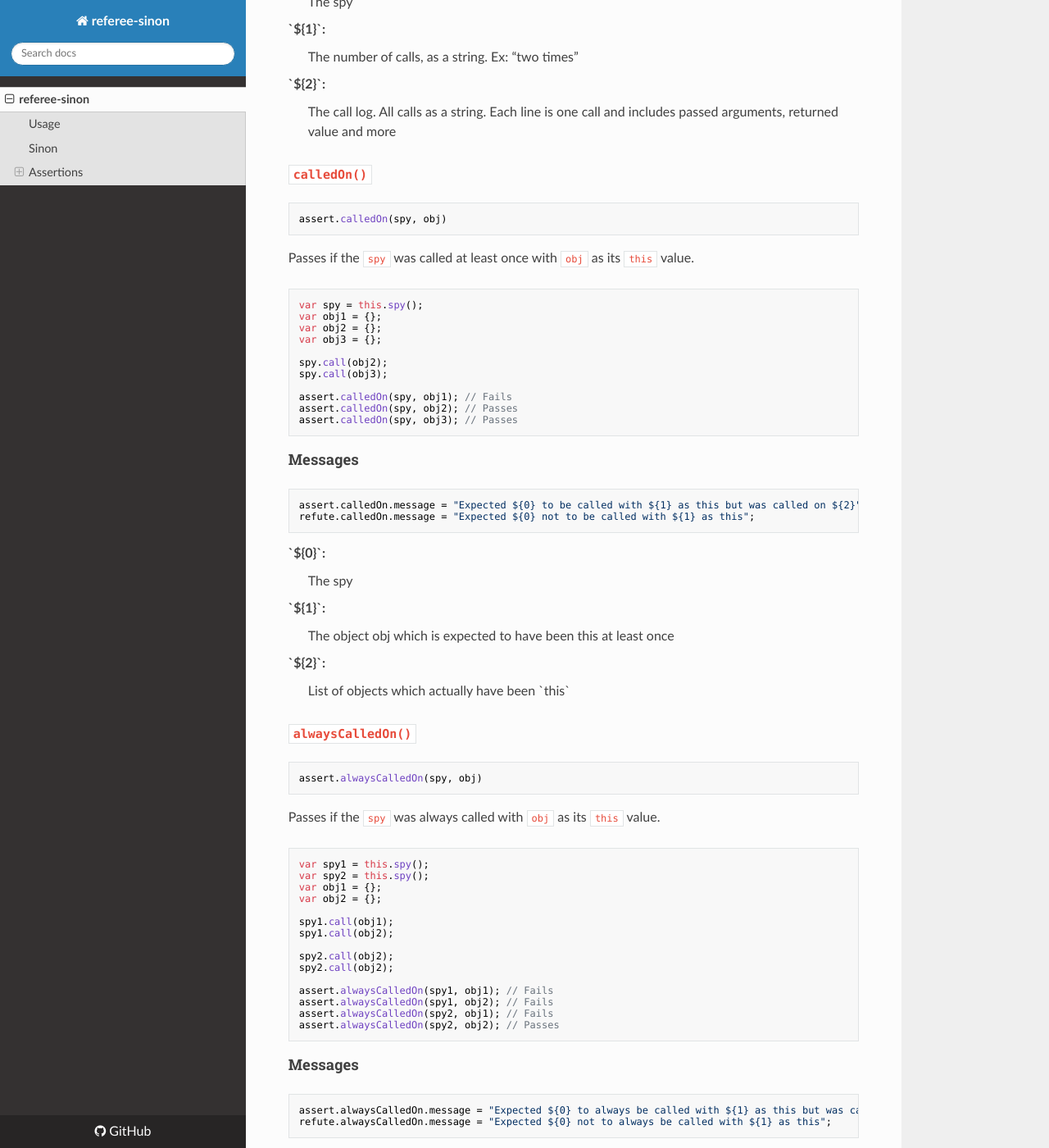
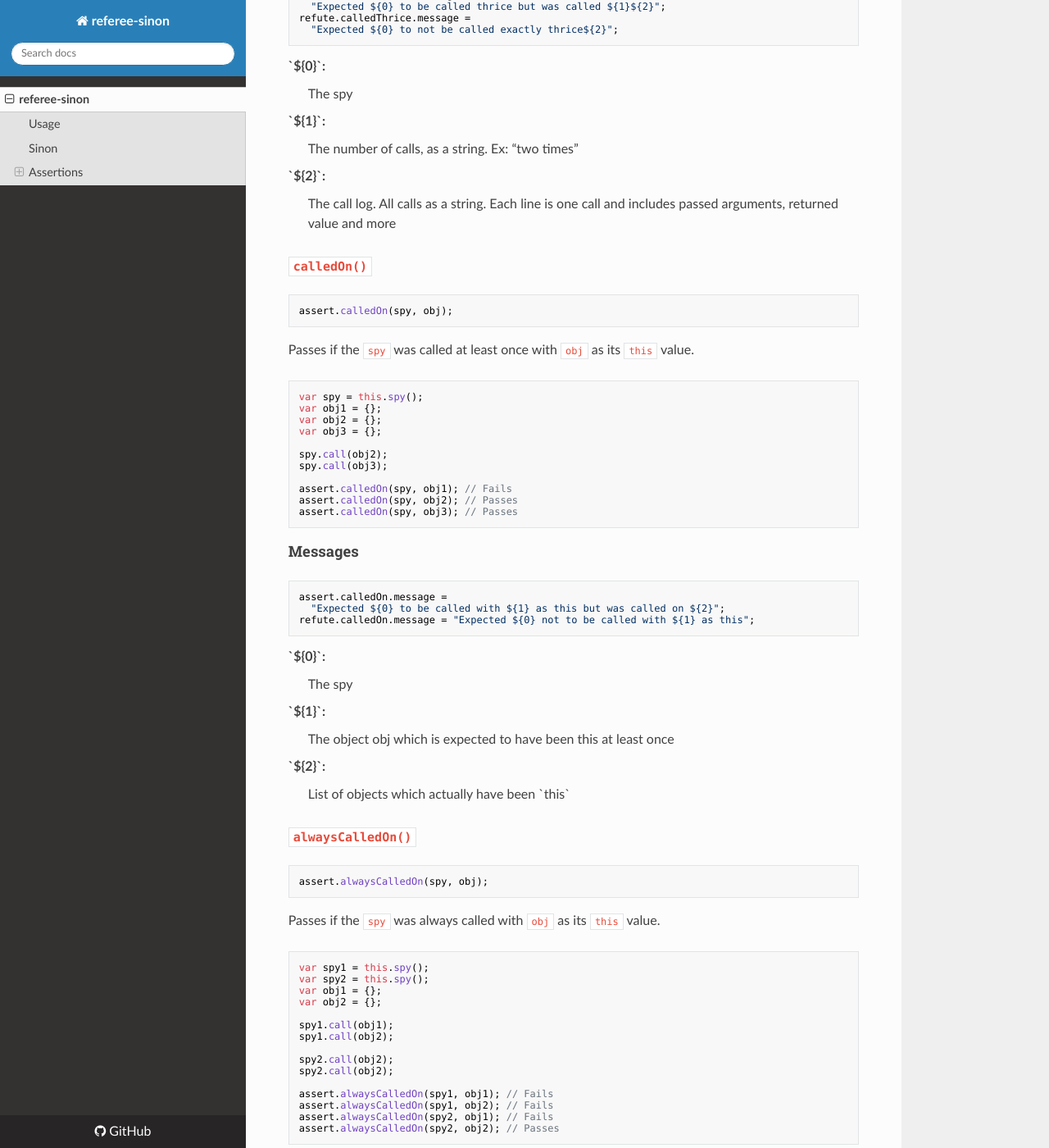
Before and after one commit to sinonjs/referee-sinon, an MkDocs documentation site: the page built from docs/index.md, in a window 1280 px wide and 1400 px high, scrolled down 5294 px. Shown: the whole window at 82% size. Built offline with MkDocs 1.6.1, drawn with Linux system fonts in a browser that asks for light colours; nearby versions of some CDN libraries; some of the changed text lies outside the part shown.

Commit message:
Format files using prettier@2

````diff
--- a/docs/index.md
+++ b/docs/index.md
@@ -1,7 +1,6 @@
 # referee-sinon
 
 Sinon.JS and the referee assertion library in one package.
-
 
 ## Usage
 
@@ -14,9 +13,9 @@
 ```js
 const referee = require("@sinonjs/referee-sinon");
 
-const assert = referee.assert
-const refute = referee.refute
-const sinon = referee.sinon
+const assert = referee.assert;
+const refute = referee.refute;
+const sinon = referee.sinon;
 ```
 
 Or, [if you can make use][compat] of [destructuring assignments][mdn]:
@@ -36,30 +35,30 @@
 
 The descriptions are for `assert`, but the corresponding failure messages for `refute` are also mentioned. For refute the behaviour is exactly opposite.
 
-*Overview:*
+_Overview:_
 
-* [`called()`](#called)
-* [`callCount()`](#callcount)
-* [`callOrder()`](#callorder)
-* [`calledOnce()`](#calledonce)
-* [`calledTwice()`](#calledtwice)
-* [`calledThrice()`](#calledthrice)
-* [`calledOn()`](#calledon)
-* [`alwaysCalledOn()`](#alwayscalledon)
-* [`calledWith()`](#calledwith)
-* [`calledWithNew()`](#calledwithnew)
-* [`alwaysCalledWith()`](alwayscalledwith)
-* [`alwaysCalledWithNew()`](alwayscalledwithnew)
-* [`calledOnceWith()`](#calledoncewith)
-* [`calledWithExactly()`](#calledwithexactly)
-* [`alwaysCalledWithExactly()`](#alwayscalledwithexactly)
-* [`threw()`](#threw)
-* [`alwaysThrew()`](#alwaysthrew)
+- [`called()`](#called)
+- [`callCount()`](#callcount)
+- [`callOrder()`](#callorder)
+- [`calledOnce()`](#calledonce)
+- [`calledTwice()`](#calledtwice)
+- [`calledThrice()`](#calledthrice)
+- [`calledOn()`](#calledon)
+- [`alwaysCalledOn()`](#alwayscalledon)
+- [`calledWith()`](#calledwith)
+- [`calledWithNew()`](#calledwithnew)
+- [`alwaysCalledWith()`](alwayscalledwith)
+- [`alwaysCalledWithNew()`](alwayscalledwithnew)
+- [`calledOnceWith()`](#calledoncewith)
+- [`calledWithExactly()`](#calledwithexactly)
+- [`alwaysCalledWithExactly()`](#alwayscalledwithexactly)
+- [`threw()`](#threw)
+- [`alwaysThrew()`](#alwaysthrew)
 
 ### `called()`
 
 ```js
-assert.called(spy)
+assert.called(spy);
 ```
 
 Fails if the `spy` has never been called.
@@ -79,7 +78,8 @@
 #### Messages
 
 ```js
-assert.called.message = "Expected ${0} to be called at least once but was never called";
+assert.called.message =
+  "Expected ${0} to be called at least once but was never called";
 ```
 
 <dl>
@@ -88,9 +88,9 @@
 </dl>
 
 ```js
-refute.called.message = "Expected ${0} to not be called but was called ${1}${2}";
+refute.called.message =
+  "Expected ${0} to not be called but was called ${1}${2}";
 ```
-
 
 <dl>
     <dt>`${0}`:</dt>
@@ -104,7 +104,7 @@
 ### `callCount()`
 
 ```js
-assert.callCount(spy, count)
+assert.callCount(spy, count);
 ```
 
 Fails if the `spy`'s `callCount` property is not exactly `count`
@@ -123,8 +123,10 @@
 #### Messages
 
 ```js
-assert.called.message = "Expected ${spyObj} to be called exactly ${expectedTimes} times, but was called ${actualTimes}";
-refute.called.message = "Expected ${spyObj} to not be called exactly ${expectedTimes} times"
+assert.called.message =
+  "Expected ${spyObj} to be called exactly ${expectedTimes} times, but was called ${actualTimes}";
+refute.called.message =
+  "Expected ${spyObj} to not be called exactly ${expectedTimes} times";
 ```
 
 <dl>
@@ -135,7 +137,6 @@
     <dt>`${actualTimes}`:</dt>
     <dd>The actual number of calls</dd>
 </dl>
-
 
 ### `callOrder()`
 
@@ -161,7 +162,8 @@
 #### Messages
 
 ```js
-assert.callOrder.message = "Expected ${expected} to be called in order but were called as ${actual}";
+assert.callOrder.message =
+  "Expected ${expected} to be called in order but were called as ${actual}";
 refute.callOrder.message = "Expected ${expected} not to be called in order";
 ```
 
@@ -172,11 +174,10 @@
     <dd>A string representation of the actual call order</dd>
 </dl>
 
-
 ### `calledOnce()`
 
 ```js
-assert.calledOnce(spy)
+assert.calledOnce(spy);
 ```
 
 Fails if the `spy` has never been called or if it was called more than once.
@@ -212,7 +213,7 @@
 ### `calledTwice()`
 
 ```js
-assert.calledTwice(spy)
+assert.calledTwice(spy);
 ```
 
 Only passes if the `spy` was called exactly twice.
@@ -235,7 +236,8 @@
 #### Messages
 
 ```js
-assert.calledTwice.message = "Expected ${0} to be called twice but was called ${1}${2}";
+assert.calledTwice.message =
+  "Expected ${0} to be called twice but was called ${1}${2}";
 refute.calledTwice.message = "Expected ${0} to not be called exactly twice${2}";
 ```
 
@@ -251,7 +253,7 @@
 ### `calledThrice()`
 
 ```js
-assert.calledThrice(spy)
+assert.calledThrice(spy);
 ```
 
 Only passes if the `spy` has been called exactly three times.
@@ -277,8 +279,10 @@
 #### Messages
 
 ```js
-assert.calledThrice.message = "Expected ${0} to be called thrice but was called ${1}${2}";
-refute.calledThrice.message = "Expected ${0} to not be called exactly thrice${2}";
+assert.calledThrice.message =
+  "Expected ${0} to be called thrice but was called ${1}${2}";
+refute.calledThrice.message =
+  "Expected ${0} to not be called exactly thrice${2}";
 ```
 
 <dl>
@@ -293,7 +297,7 @@
 ### `calledOn()`
 
 ```js
-assert.calledOn(spy, obj)
+assert.calledOn(spy, obj);
 ```
 
 Passes if the `spy` was called at least once with `obj` as its `this` value.
@@ -315,7 +319,8 @@
 #### Messages
 
 ```js
-assert.calledOn.message = "Expected ${0} to be called with ${1} as this but was called on ${2}";
+assert.calledOn.message =
+  "Expected ${0} to be called with ${1} as this but was called on ${2}";
 refute.calledOn.message = "Expected ${0} not to be called with ${1} as this";
 ```
 
@@ -331,7 +336,7 @@
 ### `alwaysCalledOn()`
 
 ```js
-assert.alwaysCalledOn(spy, obj)
+assert.alwaysCalledOn(spy, obj);
 ```
 
 Passes if the `spy` was always called with `obj` as its `this` value.
@@ -357,8 +362,10 @@
 #### Messages
 
 ```js
-assert.alwaysCalledOn.message = "Expected ${0} to always be called with ${1} as this but was called on ${2}";
-refute.alwaysCalledOn.message = "Expected ${0} not to always be called with ${1} as this";
+assert.alwaysCalledOn.message =
+  "Expected ${0} to always be called with ${1} as this but was called on ${2}";
+refute.alwaysCalledOn.message =
+  "Expected ${0} not to always be called with ${1} as this";
 ```
 
 <dl>
@@ -369,7 +376,6 @@
     <dt>`${2}`:</dt>
     <dd>List of objects which actually have been `this`</dd>
 </dl>
-
 
 ### `calledWith()`
 
@@ -386,17 +392,19 @@
 spy(42, 13);
 spy("Hey", arr, 2);
 
-assert.calledWith(spy, 12);         // Passes
-assert.calledWith(spy, "Hey");      // Passes
-assert.calledWith(spy, "Hey", 12);  // Fails
+assert.calledWith(spy, 12); // Passes
+assert.calledWith(spy, "Hey"); // Passes
+assert.calledWith(spy, "Hey", 12); // Fails
 assert.calledWith(spy, "Hey", arr); // Passes
 ```
 
 #### Messages
 
 ```js
-assert.calledWith.message = "Expected ${0} to be called with arguments ${1}${2}";
-refute.calledWith.message = "Expected ${0} not to be called with arguments ${1}${2}";
+assert.calledWith.message =
+  "Expected ${0} to be called with arguments ${1}${2}";
+refute.calledWith.message =
+  "Expected ${0} not to be called with arguments ${1}${2}";
 ```
 
 <dl>
@@ -411,7 +419,7 @@
 ### `calledWithNew()`
 
 ```js
-assert.calledWithNew(spy)
+assert.calledWithNew(spy);
 ```
 
 Fails if the `spy` has never called with `new`.
@@ -431,7 +439,8 @@
 #### Messages
 
 ```js
-assert.calledWithNew.message = "Expected ${spyObj} to be called with 'new' at least once but was never called with 'new'";
+assert.calledWithNew.message =
+  "Expected ${spyObj} to be called with 'new' at least once but was never called with 'new'";
 refute.calledWithNew.message = "Expected ${spyObj} to not be called with 'new'";
 ```
 
@@ -439,7 +448,6 @@
     <dt>`${spyObj}`:</dt>
     <dd>The spy</dd>
 </dl>
-
 
 ### `alwaysCalledWith()`
 
@@ -455,16 +463,18 @@
 spy("Hey", arr, 12);
 spy("Hey", arr, 13);
 
-assert.alwaysCalledWith(spy, "Hey");          // Passes
-assert.alwaysCalledWith(spy, "Hey", arr);     // Passes
+assert.alwaysCalledWith(spy, "Hey"); // Passes
+assert.alwaysCalledWith(spy, "Hey", arr); // Passes
 assert.alwaysCalledWith(spy, "Hey", arr, 12); // Fails
 ```
 
 #### Messages
 
 ```js
-assert.alwaysCalledWith.message = "Expected ${0} to always be called with arguments ${1}${2}";
-refute.alwaysCalledWith.message = "Expected ${0} not to always be called with arguments${1}${2}";
+assert.alwaysCalledWith.message =
+  "Expected ${0} to always be called with arguments ${1}${2}";
+refute.alwaysCalledWith.message =
+  "Expected ${0} not to always be called with arguments${1}${2}";
 ```
 
 <dl>
@@ -479,7 +489,7 @@
 ### `alwaysCalledWithNew()`
 
 ```js
-assert.alwaysCalledWithNew(spy)
+assert.alwaysCalledWithNew(spy);
 ```
 
 Passes when the `spy` has was always called with `new`
@@ -499,15 +509,16 @@
 #### Messages
 
 ```js
-assert.calledWithNew.message = "Expected ${spyObj} to always be called with 'new'";
-refute.calledWithNew.message = "Expected ${spyObj} to not always be called with 'new'";
+assert.calledWithNew.message =
+  "Expected ${spyObj} to always be called with 'new'";
+refute.calledWithNew.message =
+  "Expected ${spyObj} to not always be called with 'new'";
 ```
 
 <dl>
     <dt>`${spyObj}`:</dt>
     <dd>The spy</dd>
 </dl>
-
 
 ### `calledOnceWith()`
 
@@ -522,8 +533,8 @@
 var arr = [1, 2, 3];
 spy(12);
 
-assert.calledOnceWith(spy, 12);     // Passes
-assert.calledOnceWith(spy, 42);     // Fails
+assert.calledOnceWith(spy, 12); // Passes
+assert.calledOnceWith(spy, 42); // Fails
 
 spy(42, 13);
 assert.calledOnceWith(spy, 42, 13); // Fails
@@ -532,8 +543,10 @@
 #### Messages
 
 ```js
-assert.calledOnceWith.message = "Expected ${0} to be called once with arguments ${1}${2}";
-refute.calledOnceWith.message = "Expected ${0} not to be called once with arguments ${1}${2}";
+assert.calledOnceWith.message =
+  "Expected ${0} to be called once with arguments ${1}${2}";
+refute.calledOnceWith.message =
+  "Expected ${0} not to be called once with arguments ${1}${2}";
 ```
 
 <dl>
@@ -561,15 +574,17 @@
 
 assert.calledWithExactly(spy, "Hey", arr, 12); // Passes
 assert.calledWithExactly(spy, "Hey", arr, 13); // Passes
-assert.calledWithExactly(spy, "Hey", arr);     // Fails
-assert.calledWithExactly(spy, "Hey");          // Fails
+assert.calledWithExactly(spy, "Hey", arr); // Fails
+assert.calledWithExactly(spy, "Hey"); // Fails
 ```
 
 #### Messages
 
 ```js
-assert.calledWithExactly.message = "Expected ${0} to be called with exact arguments ${1}${2}";
-refute.calledWithExactly.message = "Expected ${0} not to be called with exact arguments${1}${2}";
+assert.calledWithExactly.message =
+  "Expected ${0} to be called with exact arguments ${1}${2}";
+refute.calledWithExactly.message =
+  "Expected ${0} not to be called with exact arguments${1}${2}";
 ```
 
 <dl>
@@ -595,8 +610,8 @@
 spy("Hey", arr, 12);
 
 assert.alwaysCalledWithExactly(spy, "Hey", arr, 12); // Passes
-assert.alwaysCalledWithExactly(spy, "Hey", arr);     // Fails
-assert.alwaysCalledWithExactly(spy, "Hey");          // Fails
+assert.alwaysCalledWithExactly(spy, "Hey", arr); // Fails
+assert.alwaysCalledWithExactly(spy, "Hey"); // Fails
 
 spy("Hey", arr, 13);
 assert.alwaysCalledWithExactly(spy, "Hey", arr, 12); // Fails
@@ -605,8 +620,10 @@
 #### Messages
 
 ```js
-assert.alwaysCalledWithExactly.message = "Expected ${0} to always be called with exact arguments ${1}${2}";
-refute.alwaysCalledWithExactly.message = "Expected ${0} not to always be called with exact arguments${1}${2}";
+assert.alwaysCalledWithExactly.message =
+  "Expected ${0} to always be called with exact arguments ${1}${2}";
+refute.alwaysCalledWithExactly.message =
+  "Expected ${0} not to always be called with exact arguments${1}${2}";
 ```
 
 <dl>
@@ -617,7 +634,6 @@
     <dt>`${2}`:</dt>
     <dd>String representation of all calls</dd>
 </dl>
-
 
 ### `threw()`
 
@@ -706,7 +722,8 @@
 
 ```js
 assert.alwaysThrew.message = "Expected ${0} to always throw an exception${1}";
-refute.alwaysThrew.message = "Expected ${0} not to always throw an exception${1}";
+refute.alwaysThrew.message =
+  "Expected ${0} not to always throw an exception${1}";
 ```
 
 <dl>
````
Also changed, not shown: CODE_OF_CONDUCT.md (+11 -11 lines), README.md (+3 -8 lines), .github/CONTRIBUTING.md, .github/ISSUE_TEMPLATE.md, .github/PULL_REQUEST_TEMPLATE.md.
